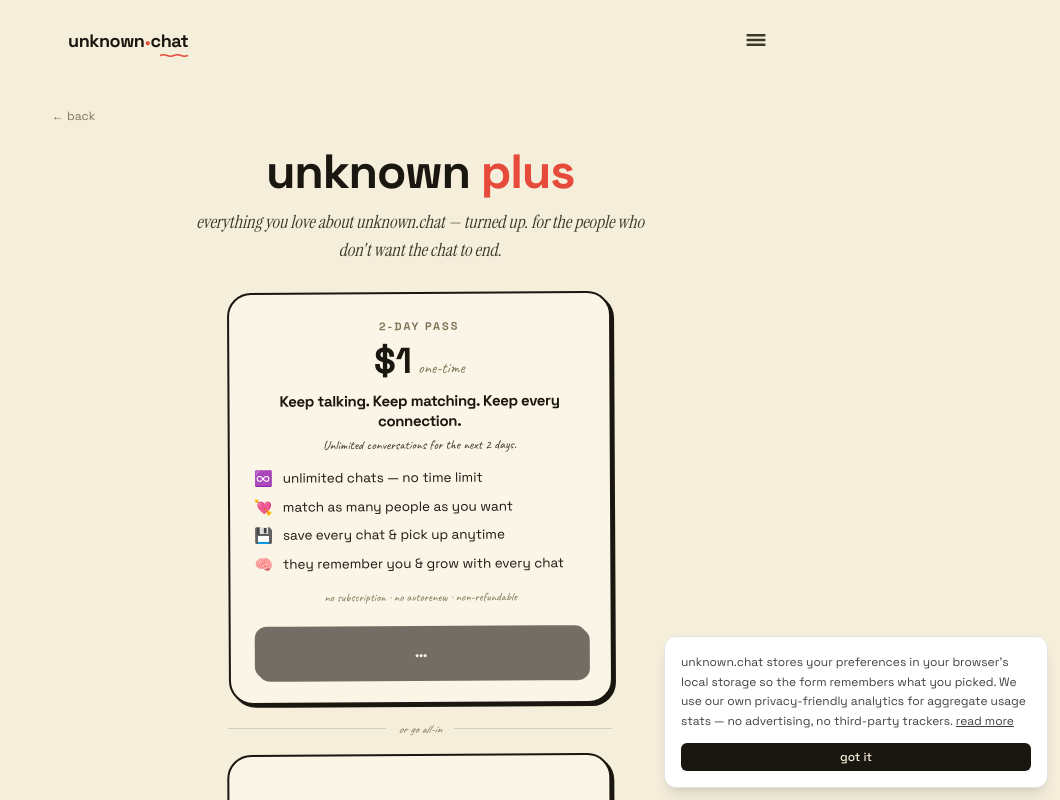
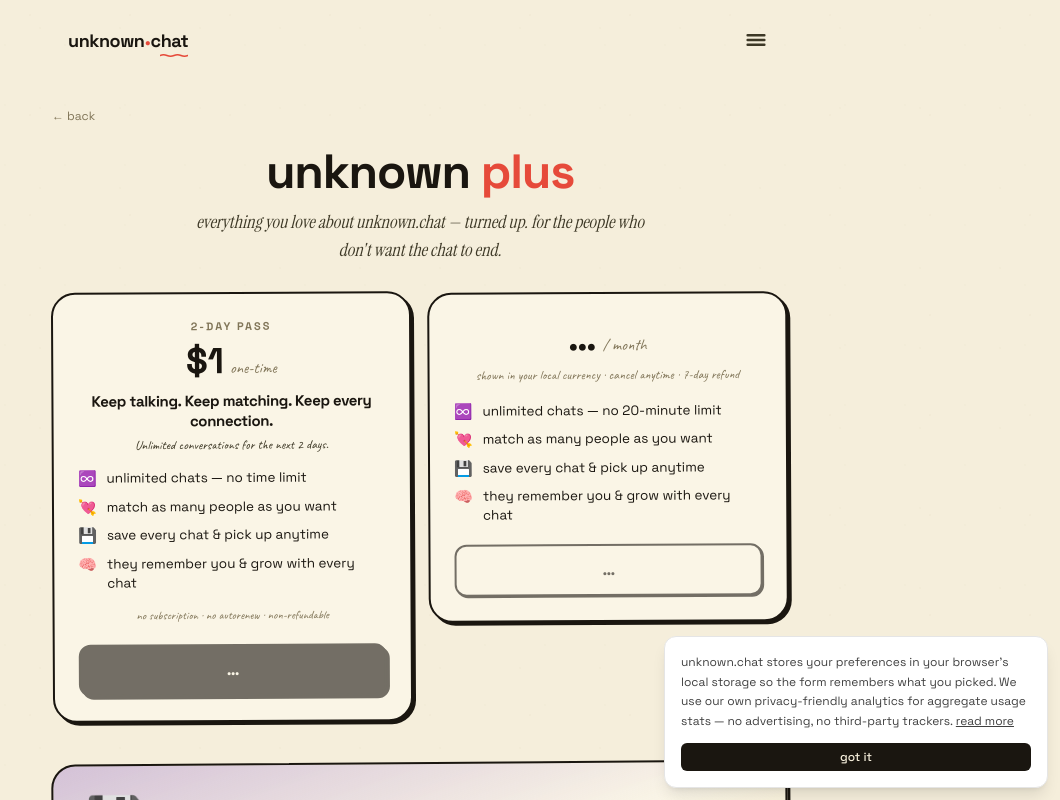
Before and after one commit to tradeguardx/unknown-web, a Next.js app: page /plus in a window 1280 px wide. Shown: the whole page, without its empty margins (220-1280 px from the left). Built offline with nearby package versions, Linux system fonts and the light colour scheme; no server answers.

Commit message:
plus: 2-day pass + monthly side by side on desktop (stacked on mobile)
Co-Authored-By: Claude Opus 4.8 <noreply@anthropic.com>

```diff
--- a/app/plus/page.tsx
+++ b/app/plus/page.tsx
@@ -52,8 +52,8 @@ export default function PlusPage() {
             </p>
           </div>
 
-          {/* Live subscribe card — geo-priced, account-aware */}
-          <div className="mt-7 max-w-sm mx-auto">
+          {/* Live subscribe cards — geo-priced, account-aware (side by side on desktop) */}
+          <div className="mt-7 max-w-sm lg:max-w-3xl mx-auto">
             <PlusSubscribe />
           </div>
 
--- a/components/match/PlusSubscribe.tsx
+++ b/components/match/PlusSubscribe.tsx
@@ -180,7 +180,8 @@ export function PlusSubscribe() {
 
   return (
     <>
-      {/* Day pass card — shown first (lowest-friction entry, $1) */}
+    <div className="grid gap-4 lg:grid-cols-2 lg:items-start">
+      {/* 2-day pass card — lowest-friction entry */}
       <Card>
         <div className="font-sans text-[11px] font-bold uppercase tracking-[0.18em] text-ink-mute">2-day pass</div>
         <div className="mt-1.5 inline-flex items-baseline gap-1.5">
@@ -215,13 +216,6 @@ export function PlusSubscribe() {
         </button>
       </Card>
 
-      {/* Divider */}
-      <div className="my-4 flex items-center gap-3 text-ink-mute">
-        <span className="h-px flex-1 bg-ink/15" />
-        <span className="font-display text-[12px] italic">or go all-in</span>
-        <span className="h-px flex-1 bg-ink/15" />
-      </div>
-
       {/* Subscription card */}
       <Card>
         <div className="inline-flex items-baseline gap-1.5">
@@ -247,6 +241,7 @@ export function PlusSubscribe() {
           {busy ? "opening checkout…" : acct === null ? "…" : acct.loggedIn ? cta : "log in to subscribe →"}
         </button>
       </Card>
+    </div>
 
       {error && (
         <p className="mt-3 text-center font-display text-[13px] text-red">couldn&apos;t start checkout — try again?</p>
```
